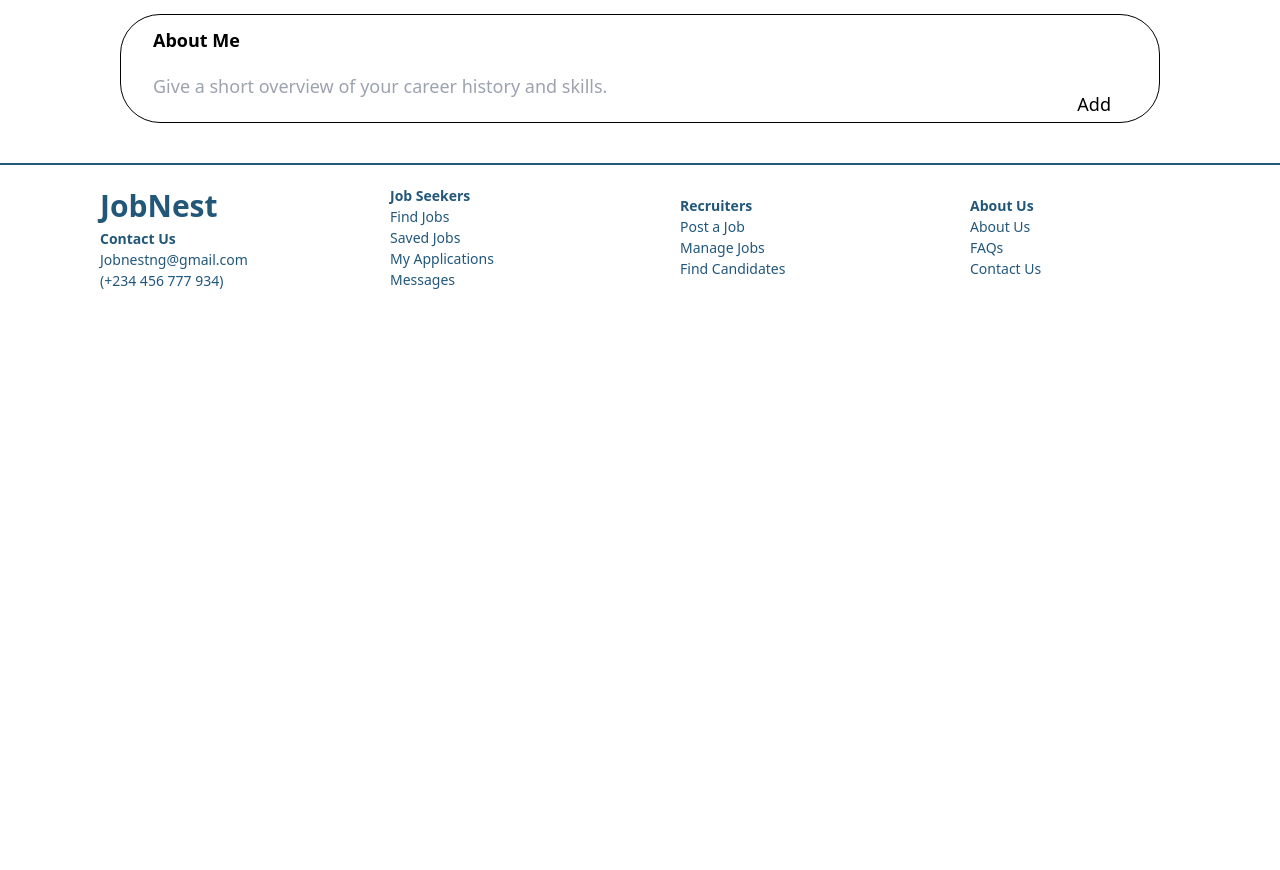
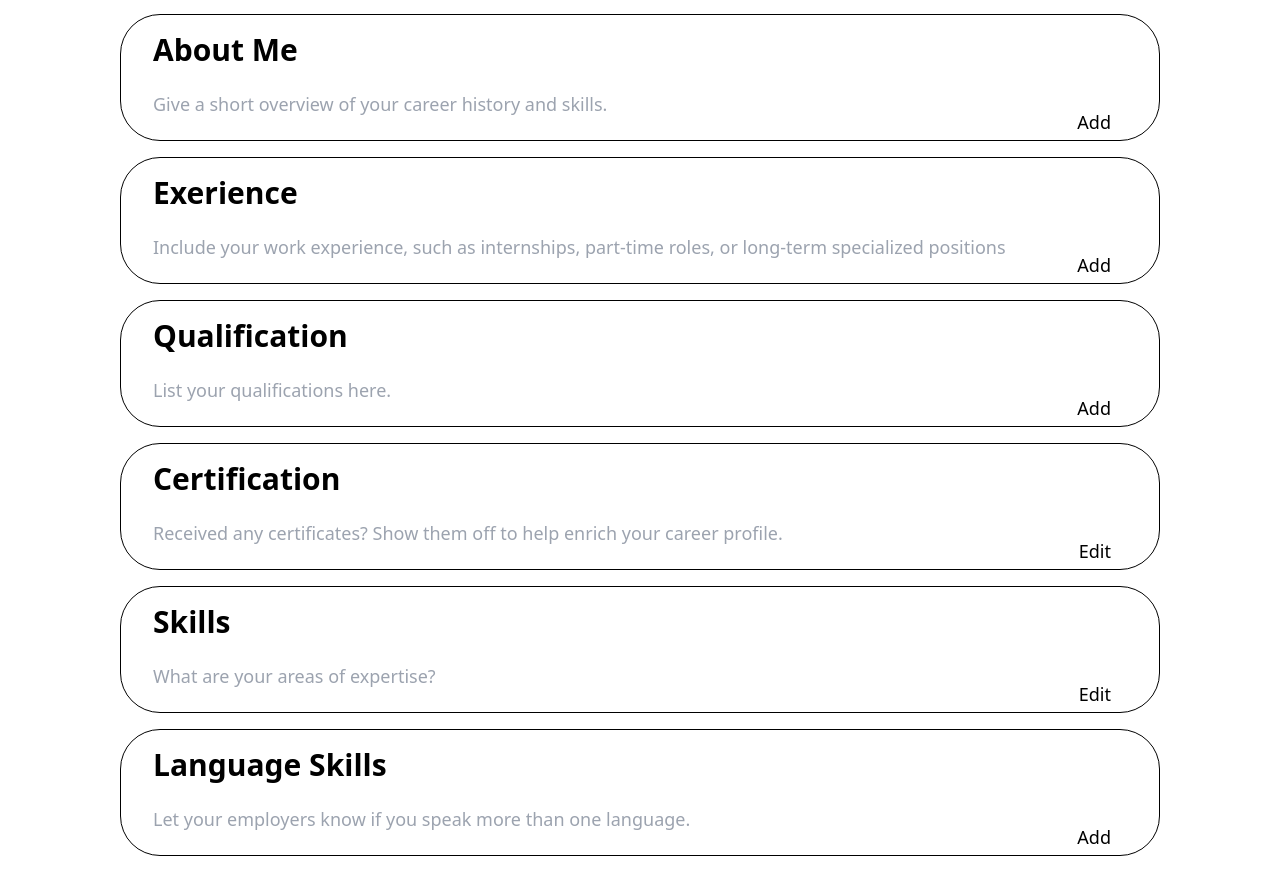
Before and after one commit to CardinalSparrow/JobNest, a React (Vite) app: page /profile in a window 1280 px wide. Shown: the part 462-1332 px from the top of the page. Before the commit the page ends 800 px from the top, so only its background shows below. Built offline with nearby package versions, Linux system fonts and the light colour scheme.

Commit message:
Working on the profile page

```diff
--- a/src/components/ResuableComponents.jsx
+++ b/src/components/ResuableComponents.jsx
@@ -50,3 +50,18 @@ export const SignUpCard = ({ card }) => (
 		<p className="max-w-[460px]">{card.content}</p>
 	</div>
 );
+
+export const ProfileFormItem = ({ label, placeholder, button }) => (
+	<div className="flex flex-col py-3 px-8 border border-black w-full relative rounded-[40px] gap-2">
+		<label htmlFor="about" className="font-semibold text-[30px]">
+			{label}
+		</label>
+		<input
+			className="h-full outline-none py-3 max-w-[1000px]"
+			type="text"
+			name="about"
+			placeholder={placeholder}
+		/>
+		<button className=" absolute right-12 bottom-1">{button}</button>
+	</div>
+);
--- a/src/pages/Profile.jsx
+++ b/src/pages/Profile.jsx
@@ -1,5 +1,6 @@
 import React from "react";
 import Placepic from "../images/fortune-vieyra-xdmtQVVKibU-unsplash.png";
+import { ProfileFormItem } from "../components/ResuableComponents";
 
 const Profile = () => {
 	return (
@@ -14,18 +15,55 @@ const Profile = () => {
 					<p>Qualification</p>
 				</div>
 			</div>
-			<div className="flex flex-col py-3 px-8 border border-black w-full relative rounded-[40px] gap-2">
-				<label htmlFor="about" className="font-semibold">
-					About Me
-				</label>
-				<input
-					className="h-full  outline-none py-3"
-					type="text"
-					name="about"
-					placeholder="Give a short overview of your career history and skills."
-				/>
-				<button className=" absolute right-12 bottom-1">Add</button>
-			</div>
+			<ProfileFormItem
+				label={"About Me"}
+				placeholder={"Give a short overview of your career history and skills."}
+				button={"Add"}
+			/>
+			<ProfileFormItem
+				label={"Exerience"}
+				placeholder={
+					"Include your work experience, such as internships, part-time roles, or long-term specialized positions"
+				}
+				button={"Add"}
+			/>
+			<ProfileFormItem
+				label={"Qualification"}
+				placeholder={"List your qualifications here."}
+				button={"Add"}
+			/>
+			<ProfileFormItem
+				label={"Certification"}
+				placeholder={
+					"Received any certificates? Show them off to help enrich your career profile."
+				}
+				button={"Edit"}
+			/>
+			<ProfileFormItem
+				label={"Skills"}
+				placeholder={"What are your areas of expertise?"}
+				button={"Edit"}
+			/>
+			<ProfileFormItem
+				label={"Language Skills"}
+				placeholder={
+					"Let your employers know if you speak more than one language."
+				}
+				button={"Add"}
+			/>
+			<ProfileFormItem
+				label={"Cover Letter"}
+				placeholder={
+					"Showcase your experience, skills, and areas of expertise, emphasizing what you can contribute to the company and why you are the ideal candidate for the role. "
+				}
+				button={"Add"}
+			/>
+			<ProfileFormItem label={"Curriculum Vitae"} button={"Upload"} />
+			<ProfileFormItem
+				label={"Portfolio"}
+				placeholder={"Add links to your online projects and portfolios."}
+				button={"Add"}
+			/>
 		</section>
 	);
 };
```
